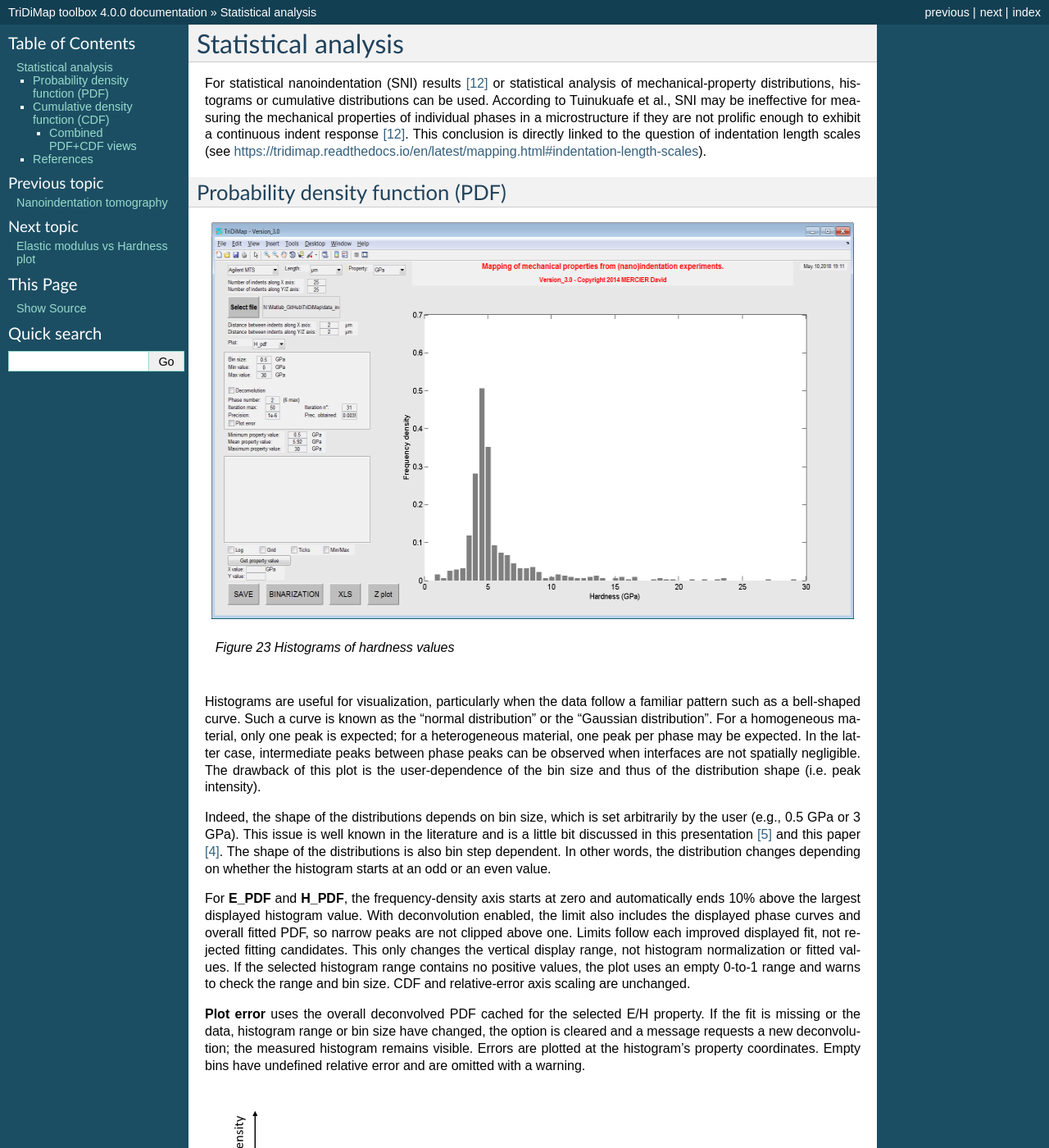
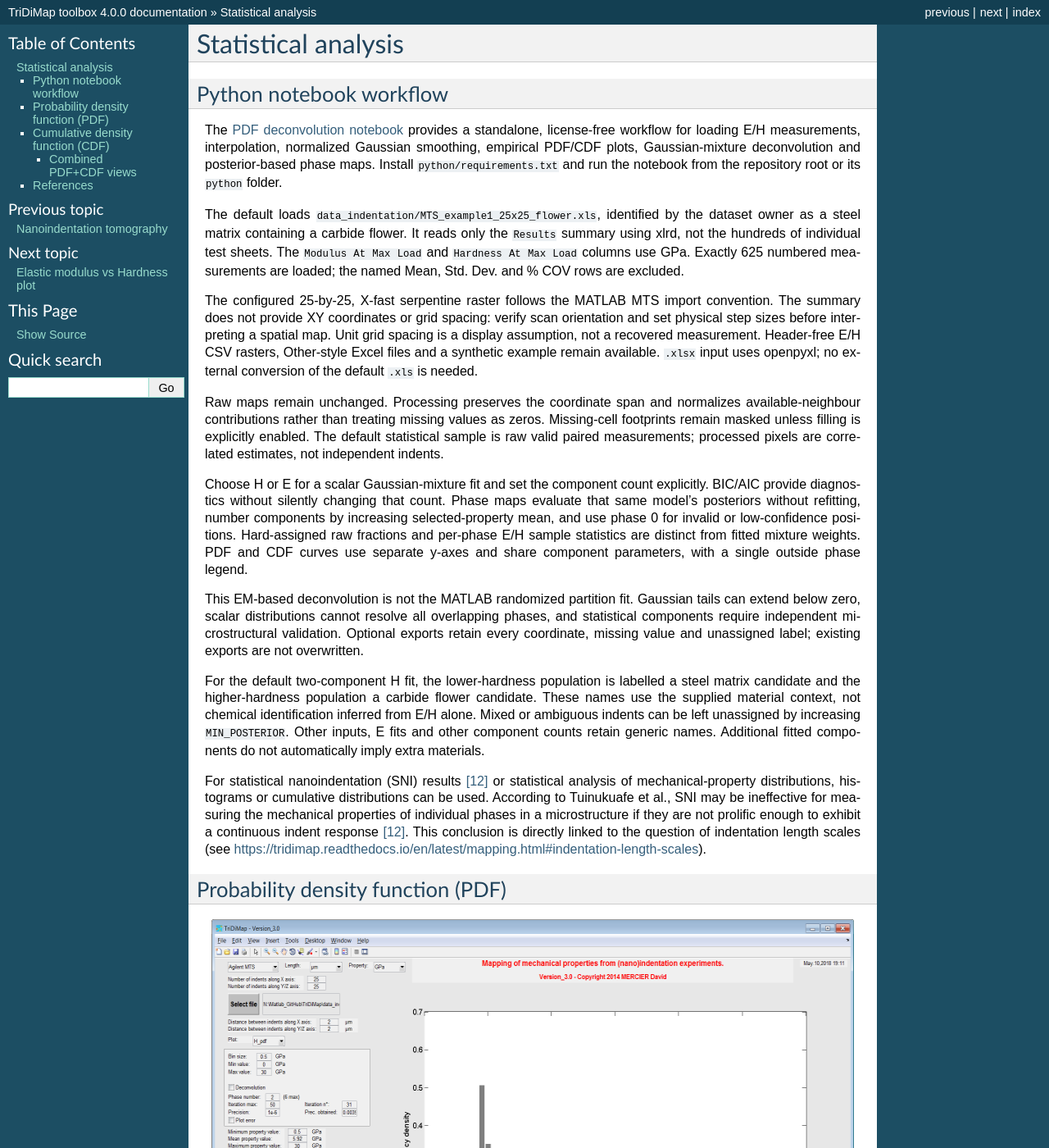
Before and after one commit to DavidMercier/TriDiMap, a Sphinx documentation site: the page built from docs/pdf_cdf.rst, in a window 1280 px wide and 1400 px high. Shown: the whole window at 82% size. Built offline with Sphinx 7.4.7, drawn with Linux system fonts in a browser that asks for light colours.

Commit message:
new ipython notebook for loading and deconvolution

```diff
--- a/docs/pdf_cdf.rst
+++ b/docs/pdf_cdf.rst
@@ -2,6 +2,61 @@ Statistical analysis
 ==========================
 
 .. include:: includes.rst
+
+Python notebook workflow
+#######################
+
+The `PDF deconvolution notebook <https://github.com/DavidMercier/TriDiMap/blob/master/python/pdf_deconvolution.ipynb>`_
+provides a standalone, license-free workflow for loading E/H measurements,
+interpolation, normalized Gaussian smoothing, empirical PDF/CDF plots,
+Gaussian-mixture deconvolution and posterior-based phase maps.
+Install ``python/requirements.txt`` and run the notebook from the repository
+root or its ``python`` folder.
+
+The default loads ``data_indentation/MTS_example1_25x25_flower.xls``,
+identified by the dataset owner as a steel matrix containing a carbide
+flower. It reads only the ``Results`` summary using xlrd, not the hundreds
+of individual test sheets. The ``Modulus At Max Load`` and
+``Hardness At Max Load`` columns use GPa. Exactly 625 numbered measurements
+are loaded; the named Mean, Std. Dev. and % COV rows are excluded.
+
+The configured 25-by-25, X-fast serpentine raster follows the MATLAB MTS
+import convention. The summary does not provide XY coordinates or grid
+spacing: verify scan orientation and set physical step sizes before
+interpreting a spatial map. Unit grid spacing is a display assumption,
+not a recovered measurement. Header-free E/H CSV rasters, Other-style
+Excel files and a synthetic example remain available. ``.xlsx`` input
+uses openpyxl; no external conversion of the default ``.xls`` is needed.
+
+Raw maps remain unchanged. Processing preserves the coordinate span and
+normalizes available-neighbour contributions rather than treating missing
+values as zeros. Missing-cell footprints remain masked unless filling is
+explicitly enabled. The default statistical sample is raw valid paired
+measurements; processed pixels are correlated estimates, not independent
+indents.
+
+Choose H or E for a scalar Gaussian-mixture fit and set the component
+count explicitly. BIC/AIC provide diagnostics without silently changing
+that count. Phase maps evaluate that same model's posteriors without
+refitting, number components by increasing selected-property mean, and
+use phase 0 for invalid or low-confidence positions. Hard-assigned raw
+fractions and per-phase E/H sample statistics are distinct from fitted
+mixture weights. PDF and CDF curves use separate y-axes and share
+component parameters, with a single outside phase legend.
+
+This EM-based deconvolution is not the MATLAB randomized partition fit.
+Gaussian tails can extend below zero, scalar distributions cannot resolve
+all overlapping phases, and statistical components require independent
+microstructural validation. Optional exports retain every coordinate,
+missing value and unassigned label; existing exports are not overwritten.
+
+For the default two-component H fit, the lower-hardness population is
+labelled a steel matrix candidate and the higher-hardness population a
+carbide flower candidate. These names use the supplied material context,
+not chemical identification inferred from E/H alone. Mixed or ambiguous
+indents can be left unassigned by increasing ``MIN_POSTERIOR``.
+Other inputs, E fits and other component counts retain generic names.
+Additional fitted components do not automatically imply extra materials.
 
 For statistical nanoindentation (SNI) results [#Tuinukuafe_2022]_ or statistical analysis of mechanical-property distributions, histograms or cumulative distributions can be used. According to Tuinukuafe et al., SNI may be ineffective for measuring the mechanical properties of individual phases in a microstructure if they are not prolific enough to exhibit a continuous indent response [#Tuinukuafe_2022]_. This conclusion is directly linked to the question of indentation length scales (see https://tridimap.readthedocs.io/en/latest/mapping.html#indentation-length-scales).
 
```
Also changed, not shown: README.rst (+15 -2 lines), 3 other files.
